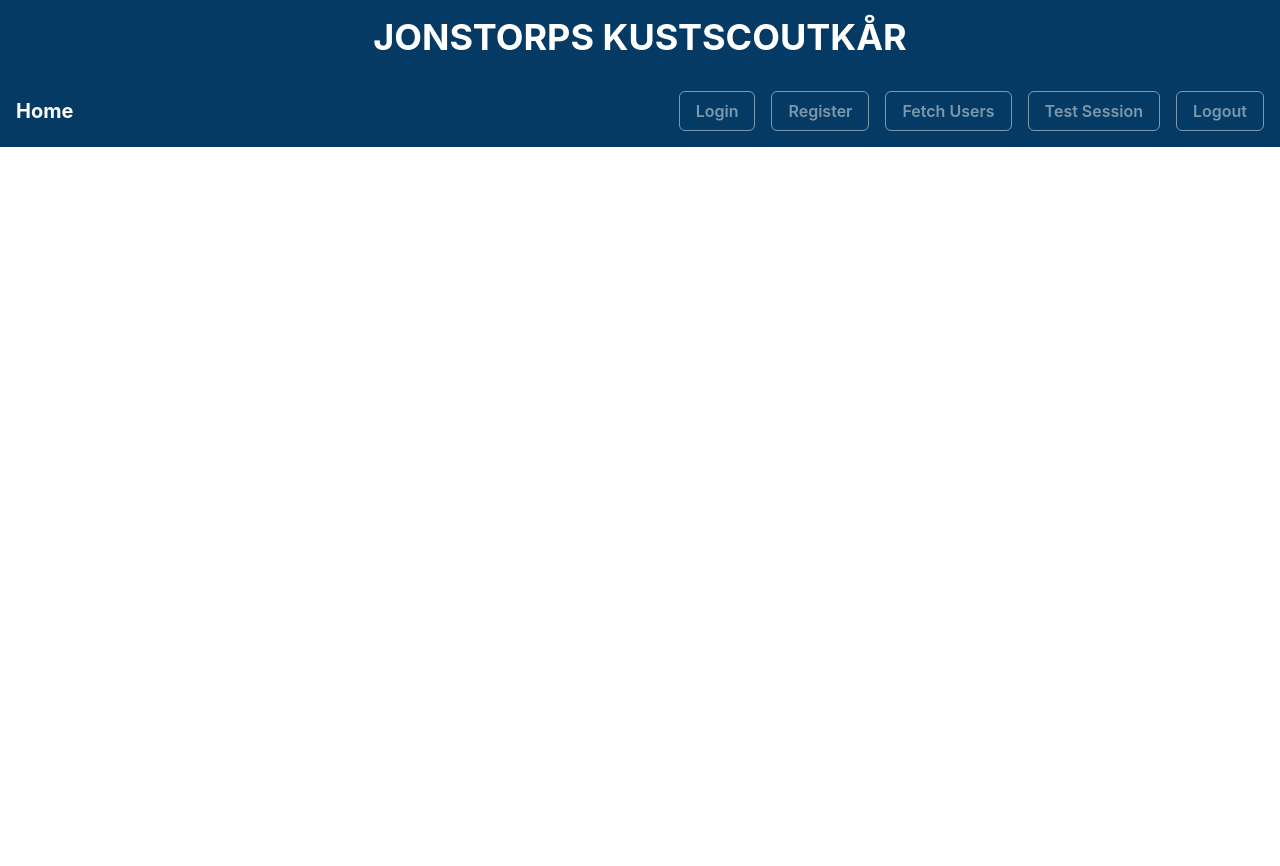
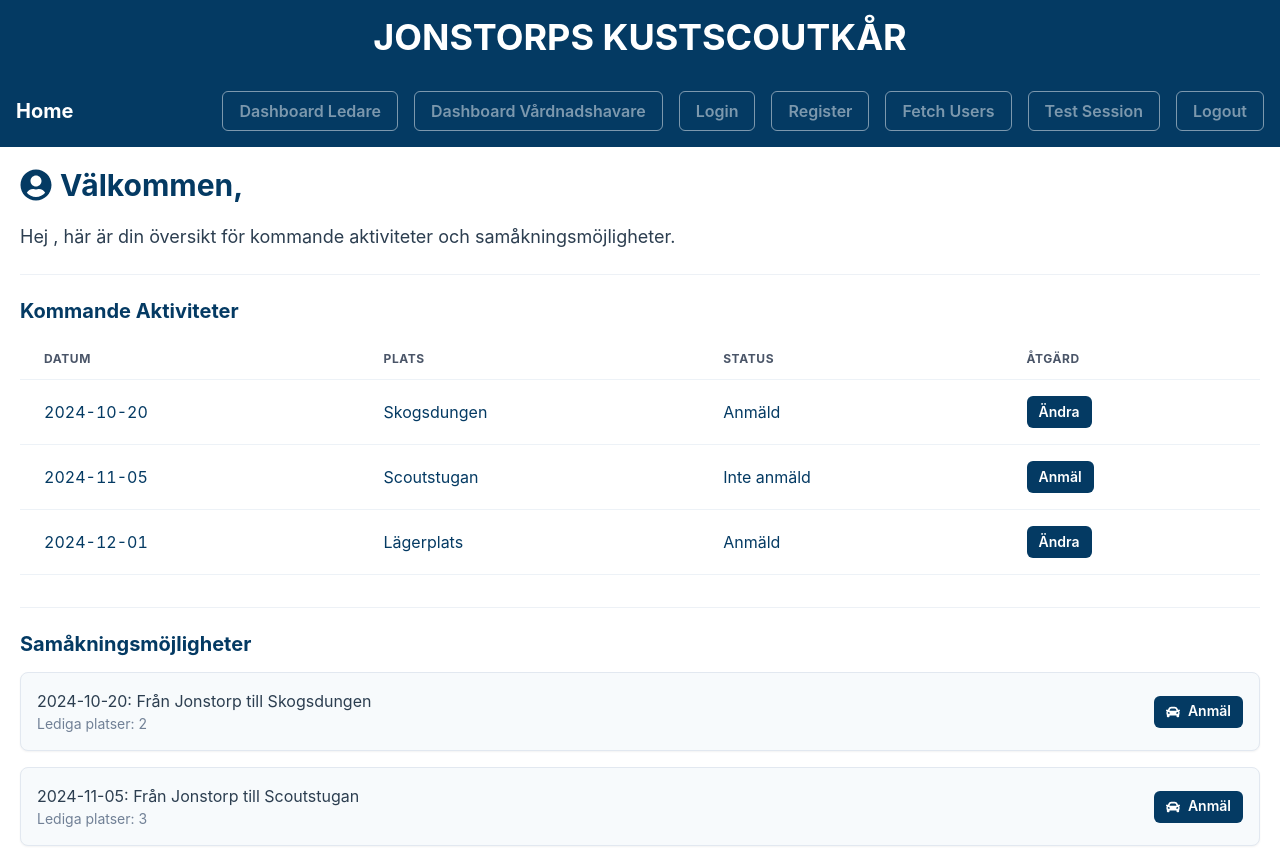
Before and after one commit to sczcz/carpool-app, a React (Create React App) app in the folder scout-app/: page /dashboard-parent in a window 1280 px wide. Before the commit the page ends 800 px from the top, so only its background shows below. Built offline with nearby package versions, Linux system fonts and the light colour scheme.

Commit message:
Created dashboard for leader and parent.

```diff
--- a/scout-app/package.json
+++ b/scout-app/package.json
@@ -14,6 +14,7 @@
     "framer-motion": "^11.11.7",
     "react": "^18.3.1",
     "react-dom": "^18.3.1",
+    "react-icons": "^5.3.0",
     "react-router-dom": "^6.26.2",
     "react-scripts": "^5.0.1",
     "web-vitals": "^2.1.4"
--- a/scout-app/src/App.js
+++ b/scout-app/src/App.js
@@ -8,15 +8,18 @@ import FetchUsers from './components/FetchUsers';
 import TestSession from './components/TestSession';
 import Logout from './components/Logout';
 import Home from './components/Home'; // Importera Home
-
+import DashBoardLeader from './components/DashBoardLeader';
+import DashBoardParent from './components/DashBoardParent'; // Importera din nya dashboard
 
 const App = () => {
   return (
     <Router>
-    <Header /> {/* Add your Header component here */}
+      <Header />
       <Navbar />
       <Routes>
-      <Route path="/" element={<Home />} /> {/* Lägg till Home-rutten */}
+        <Route path="/" element={<Home />} />
+        <Route path="/dashboard-parent" element={<DashBoardParent />} /> {/* Ny rutt för DashBoardParent */}
+        <Route path="/dashboard-leader" element={<DashBoardLeader />} />
         <Route path="/login" element={<Login />} />
         <Route path="/register" element={<Register />} />
         <Route path="/FetchUsers" element={<FetchUsers />} />
--- /dev/null
+++ b/scout-app/src/components/DashBoardLeader.js
@@ -0,0 +1,65 @@
+import React from 'react';
+import { Box, Grid, GridItem, Text, Heading, Flex, Button, VStack } from '@chakra-ui/react';
+
+const Dashboard = () => {
+    return (
+        <Flex direction="column" align="center" justify="center" p={8}>
+
+            {/* Rubrik */}
+            <Heading as="h1" size="xl" mb={8} color="brand.500">
+                Dashboard för ledare
+            </Heading>
+
+            {/* Huvudsektion med översikt */}
+            <Grid
+                templateColumns={{ base: "1fr", md: "repeat(2, 1fr)", lg: "repeat(3, 1fr)" }}
+                gap={6}
+                width="100%"
+                maxW="1200px"
+            >
+
+                {/* Statistik kort */}
+                <GridItem w="100%">
+                    <Box bg="brand.300" p={6} borderRadius="md" boxShadow="md">
+                        <Heading as="h3" size="lg" mb={4} color="brand.600">Användare</Heading>
+                        <Text fontSize="xl" color="brand.500">Totalt: 123</Text>
+                        <Text fontSize="md" color="brand.400">Aktiva användare: 89</Text>
+                    </Box>
+                </GridItem>
+
+                <GridItem w="100%">
+                    <Box bg="brand.300" p={6} borderRadius="md" boxShadow="md">
+                        <Heading as="h3" size="lg" mb={4} color="brand.600">Notifikationer</Heading>
+                        <Text fontSize="xl" color="brand.500">Nya notifikationer: 5</Text>
+                        <Text fontSize="md" color="brand.400">Olästa: 3</Text>
+                    </Box>
+                </GridItem>
+
+                <GridItem w="100%">
+                    <Box bg="brand.300" p={6} borderRadius="md" boxShadow="md">
+                        <Heading as="h3" size="lg" mb={4} color="brand.600">Transporter</Heading>
+                        <Text fontSize="xl" color="brand.500">Samåkningar: 12</Text>
+                        <Text fontSize="md" color="brand.400">Kommande transporter: 4</Text>
+                    </Box>
+                </GridItem>
+
+            </Grid>
+
+            {/* Sektion för länkar till andra funktioner */}
+            <VStack spacing={4} mt={8} width="100%" maxW="600px">
+                <Button width="100%" colorScheme="brand" onClick={() => alert('Navigera till användarhantering')}>
+                    Hantera användare
+                </Button>
+                <Button width="100%" colorScheme="brand" onClick={() => alert('Navigera till samåkning')}>
+                    Hantera transporter
+                </Button>
+                <Button width="100%" colorScheme="brand" onClick={() => alert('Navigera till notifikationer')}>
+                    Visa notifikationer
+                </Button>
+            </VStack>
+
+        </Flex>
+    );
+};
+
+export default Dashboard;
--- /dev/null
+++ b/scout-app/src/components/DashBoardParent.js
@@ -0,0 +1,137 @@
+import React, { useEffect, useState } from 'react';
+import {
+  Box,
+  Heading,
+  Text,
+  Table,
+  Thead,
+  Tbody,
+  Tr,
+  Th,
+  Td,
+  Button,
+  VStack,
+  HStack,
+  Icon,
+  Divider,
+  Flex,
+} from '@chakra-ui/react';
+import { FaCar, FaUserCircle } from 'react-icons/fa'; // Behåll den här importen för användarikonen
+
+const DashBoardParent = () => {
+  const [userName, setUserName] = useState(''); // State för användarnamn
+
+  // Hämta användarnamn från localStorage när komponenten laddas
+  useEffect(() => {
+    const name = localStorage.getItem('userName');
+    if (name) {
+      setUserName(name);
+    }
+  }, []);
+
+  const activities = [
+    { date: '2024-10-20', location: 'Skogsdungen', status: 'Anmäld' },
+    { date: '2024-11-05', location: 'Scoutstugan', status: 'Inte anmäld' },
+    { date: '2024-12-01', location: 'Lägerplats', status: 'Anmäld' },
+  ];
+
+  const carpoolingOptions = [
+    { date: '2024-10-20', from: 'Jonstorp', to: 'Skogsdungen', spots: 2 },
+    { date: '2024-11-05', from: 'Jonstorp', to: 'Scoutstugan', spots: 3 },
+  ];
+
+  return (
+    <Box p={5}>
+      {/* Header */}
+      <Flex justify="space-between" align="center" mb={5}>
+        <HStack>
+          <Icon as={FaUserCircle} w={8} h={8} color="brand.500" />
+          <Heading as="h1" size="lg" color="brand.500">Välkommen, {userName}</Heading>
+        </HStack>
+      </Flex>
+
+      {/* Välkomstmeddelande */}
+      <Box mb={6}>
+        <Text fontSize="lg" color="brand.600">
+          Hej {userName}, här är din översikt för kommande aktiviteter och samåkningsmöjligheter.
+        </Text>
+      </Box>
+
+      <Divider mb={6} />
+
+      {/* Kommande aktiviteter */}
+      <Box mb={8}>
+        <Heading as="h2" size="md" mb={4} color="brand.500">
+          Kommande Aktiviteter
+        </Heading>
+        <Table variant="simple">
+          <Thead>
+            <Tr>
+              <Th>Datum</Th>
+              <Th>Plats</Th>
+              <Th>Status</Th>
+              <Th>Åtgärd</Th>
+            </Tr>
+          </Thead>
+          <Tbody>
+            {activities.map((activity, index) => (
+              <Tr key={index}>
+                <Td>{activity.date}</Td>
+                <Td>{activity.location}</Td>
+                <Td>{activity.status}</Td>
+                <Td>
+                  <Button colorScheme="brand" size="sm">
+                    {activity.status === 'Anmäld' ? 'Ändra' : 'Anmäl'}
+                  </Button>
+                </Td>
+              </Tr>
+            ))}
+          </Tbody>
+        </Table>
+      </Box>
+
+      <Divider mb={6} />
+
+      {/* Samåkning */}
+      <Box>
+        <Heading as="h2" size="md" mb={4} color="brand.500">
+          Samåkningsmöjligheter
+        </Heading>
+        <VStack spacing={4}>
+          {carpoolingOptions.map((option, index) => (
+            <Box
+              key={index}
+              p={4}
+              borderWidth={1}
+              borderRadius="lg"
+              w="100%"
+              bg="gray.50"
+              boxShadow="sm"
+            >
+              <Flex justify="space-between" align="center">
+                <Box>
+                  <Text fontSize="md" color="brand.600">
+                    {option.date}: Från {option.from} till {option.to}
+                  </Text>
+                  <Text fontSize="sm" color="gray.500">
+                    Lediga platser: {option.spots}
+                  </Text>
+                </Box>
+                <Button
+                  leftIcon={<FaCar />}
+                  colorScheme="brand"
+                  size="sm"
+                  disabled={option.spots === 0}
+                >
+                  Anmäl
+                </Button>
+              </Flex>
+            </Box>
+          ))}
+        </VStack>
+      </Box>
+    </Box>
+  );
+};
+
+export default DashBoardParent;
--- a/scout-app/src/components/FetchUsers.js
+++ b/scout-app/src/components/FetchUsers.js
@@ -1,5 +1,5 @@
 import React, { useState } from 'react';
-import { Box, Button, Text, List, ListItem, Flex, VStack, Alert } from '@chakra-ui/react';
+import { Button, Text, List, ListItem, Flex, VStack, Alert } from '@chakra-ui/react';
 
 const apiURL = "/api/users";
 
--- a/scout-app/src/components/Navbar.js
+++ b/scout-app/src/components/Navbar.js
@@ -40,6 +40,8 @@ const Navbar = () => {
 
         {/* Desktop Buttons */}
         <Flex gap={4} display={{ base: 'none', md: 'flex' }}>
+          <Button as={Link} to="/dashboard-leader" variant="outline" colorScheme="whiteAlpha">Dashboard Ledare</Button> {/* Uppdatera länk till DashBoardLeader */}
+          <Button as={Link} to="/dashboard-parent" variant="outline" colorScheme="whiteAlpha">Dashboard Vårdnadshavare</Button>
           <Button as={Link} to="/login" variant="outline" colorScheme="whiteAlpha">Login</Button>
           <Button as={Link} to="/register" variant="outline" colorScheme="whiteAlpha">Register</Button>
           <Button as={Link} to="/FetchUsers" variant="outline" colorScheme="whiteAlpha">Fetch Users</Button>
@@ -60,6 +62,7 @@ const Navbar = () => {
           </DrawerHeader>
           <DrawerBody>
             <Flex direction="column" gap={4}>
+              <Button as={Link} to="/dashboard-leader" variant="outline" colorScheme="brand" onClick={onClose}>Dashboard Ledare</Button> {/* Uppdatera länk till DashBoardLeader */}
               <Button as={Link} to="/login" variant="outline" colorScheme="brand" onClick={onClose}>Login</Button>
               <Button as={Link} to="/register" variant="outline" colorScheme="brand" onClick={onClose}>Register</Button>
               <Button as={Link} to="/FetchUsers" variant="outline" colorScheme="brand" onClick={onClose}>Fetch Users</Button>
--- a/scout-app/src/components/TestSession.js
+++ b/scout-app/src/components/TestSession.js
@@ -1,5 +1,5 @@
 import React, { useState } from 'react';
-import { Box, Button, Text, Flex, Alert } from '@chakra-ui/react';
+import { Button, Text, Flex, Alert } from '@chakra-ui/react';
 
 const apiURL = "/api/protected";
 
```
Also changed, not shown: 1 other file (tests, documents, lock files or other folders).
